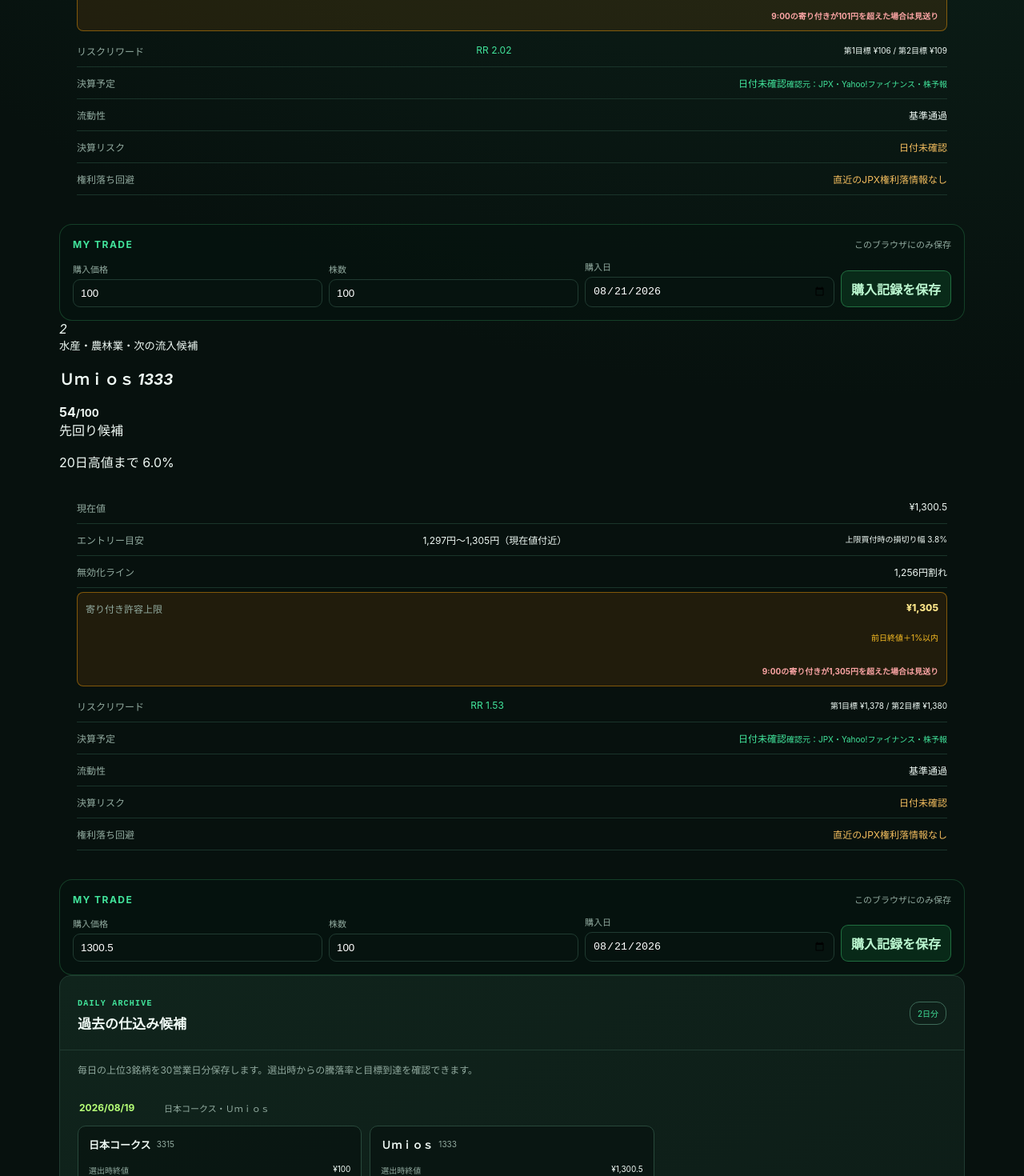
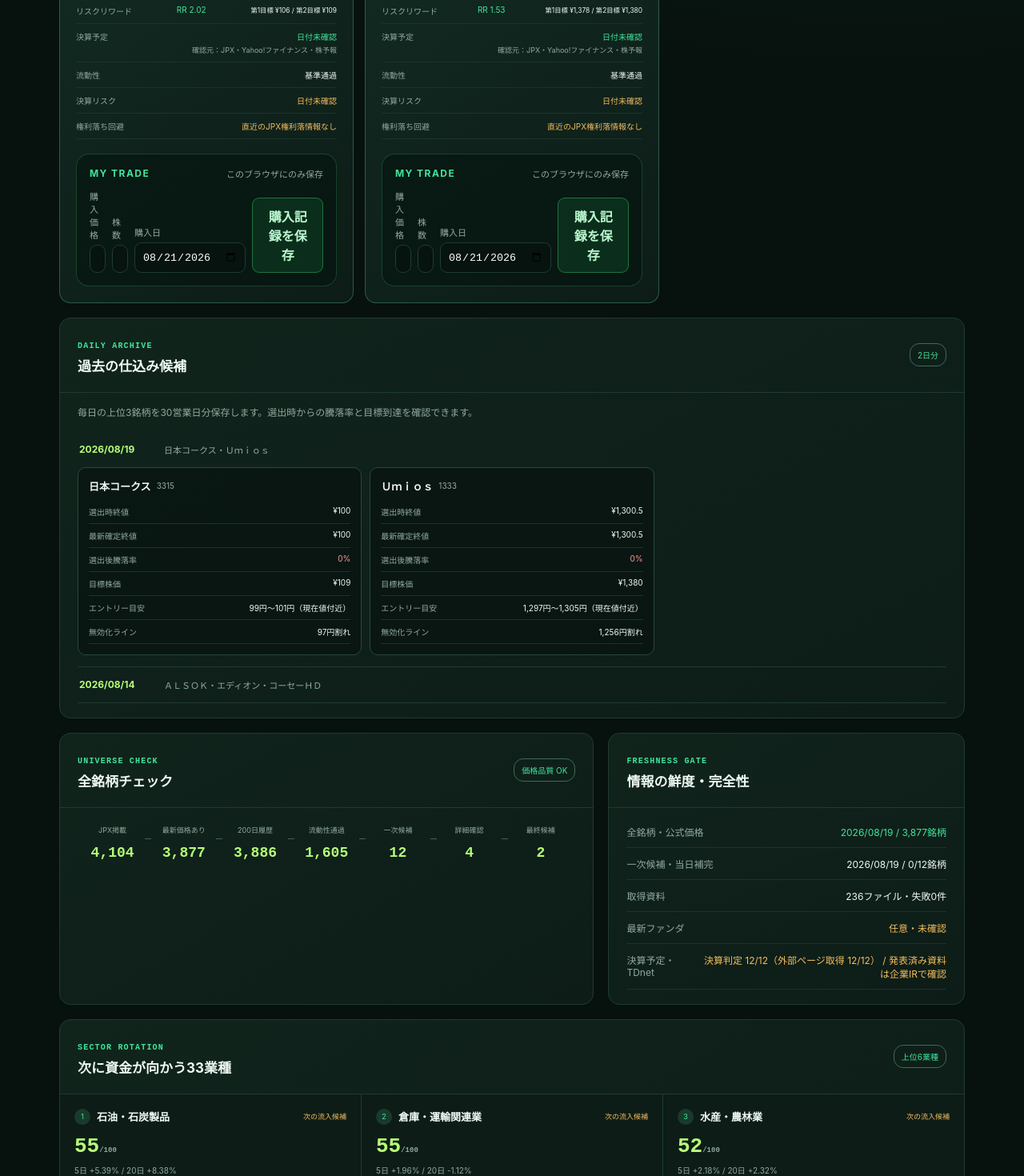
Before and after one commit to katsuyaJapan/SwingScout, a React (Vite) app: page / in a window 1280 px wide. Shown: the part 1330-2800 px from the top of the page at 80% size. Built offline with nearby package versions, Linux system fonts and the light colour scheme.

Commit message:
fix: 選定銘柄カードの表示崩れを修正 (#3)
* fix: restore candidate card layout styles

* fix: load restored candidate layout styles

```diff
--- /dev/null
+++ b/src/candidate-layout.css
@@ -0,0 +1,55 @@
+.asof strong{font-size:9px;width:max-content;padding:4px 7px;border-radius:10px;margin-bottom:7px}
+.asof .provisional{color:var(--amber);border:1px solid #6c5833}
+.asof .confirmed{color:var(--green);border:1px solid #3e6a58}
+.danger{color:var(--red)!important;font-weight:800}
+.pickGrid{display:grid;grid-template-columns:repeat(3,minmax(0,1fr));gap:14px;margin:18px 0}
+.pick{min-width:0;background:linear-gradient(145deg,#143126,var(--panel));border:1px solid #2c5b48;border-top:3px solid var(--green);border-radius:14px;padding:20px}
+.pickTop{display:flex;align-items:center;gap:10px}
+.pickTop>i{display:grid;place-items:center;flex:0 0 27px;width:27px;height:27px;border-radius:50%;background:var(--green);color:#082016;font-style:normal;font-weight:900}
+.pickTop>div{min-width:0;flex:1}
+.pickTop small{color:var(--muted);font-size:9px}
+.pickTop h3{margin:3px 0;font-size:17px;overflow-wrap:anywhere}
+.pickTop h3 em{color:var(--muted);font-size:10px;font-style:normal}
+.pickTop>strong{flex:0 0 auto;color:var(--lime);font:800 25px ui-monospace,monospace}
+.pickTop>strong small{font-size:8px}
+.setupBadge{display:inline-block;margin:14px 0 8px;padding:5px 9px;border-radius:12px;background:#1d4a37;color:var(--green);font-size:10px;font-weight:800}
+.pick>p{min-height:34px;color:#b9cec4;font-size:10px;line-height:1.6}
+.pick dl{padding:0}
+.pick dl>div{padding:8px 0;font-size:10px}
+.pick dd{min-width:0;overflow-wrap:anywhere}
+.pick dd small{display:block;margin-top:3px;color:var(--muted);font-size:9px}
+.sectorCard{margin:18px 0}
+.sectorGrid{display:grid;grid-template-columns:repeat(3,1fr);gap:1px;background:var(--line)}
+.sectorGrid article{background:var(--panel);padding:18px}
+.sectorGrid article>div{display:flex;align-items:center;gap:8px}
+.sectorGrid i{display:grid;place-items:center;width:20px;height:20px;border-radius:50%;background:#193b2d;color:var(--green);font-style:normal;font-size:9px}
+.sectorGrid b{font-size:13px}
+.sectorGrid em{margin-left:auto;color:var(--amber);font-size:9px;font-style:normal}
+.sectorGrid strong{display:block;color:var(--lime);font:800 26px ui-monospace,monospace;margin:12px 0 7px}
+.sectorGrid strong small{font-size:9px;color:var(--muted)}
+.sectorGrid p{margin:4px 0;color:var(--muted);font-size:10px}
+.excluded{margin-top:18px}
+.skipGrid{display:grid;grid-template-columns:repeat(3,1fr);gap:1px;background:var(--line)}
+.skipGrid div{background:var(--panel);padding:15px 18px}
+.skipGrid b,.skipGrid span,.skipGrid em{display:block}
+.skipGrid b{font-size:12px}
+.skipGrid span{color:var(--muted);font-size:9px;margin:4px 0 8px}
+.skipGrid em{color:var(--amber);font-size:9px;font-style:normal}
+@media(max-width:760px){
+  .pickGrid{grid-template-columns:1fr}
+  .pick{padding:17px 16px}
+  .pick>p{min-height:0}
+  .pick dl>div{gap:14px}
+  .pick dt{flex:0 0 38%}
+  .pick dd{flex:1}
+  .sectorGrid,.skipGrid{grid-template-columns:1fr 1fr}
+  .sectorGrid article{padding:14px}
+  .sectorGrid em{display:none}
+}
+@media(max-width:420px){
+  .pickTop{align-items:flex-start}
+  .pickTop>strong{font-size:21px}
+  .pick dl>div{align-items:flex-start}
+  .openingLimit{grid-template-columns:minmax(0,1fr) auto!important}
+  .sectorGrid,.skipGrid{grid-template-columns:1fr}
+}
--- a/src/main.tsx
+++ b/src/main.tsx
@@ -2,6 +2,7 @@ import React from "react";
 import ReactDOM from "react-dom/client";
 import App from "./App";
 import "./styles.css";
+import "./candidate-layout.css";
 
 ReactDOM.createRoot(document.getElementById("root")!).render(
   <React.StrictMode><App /></React.StrictMode>,
```
